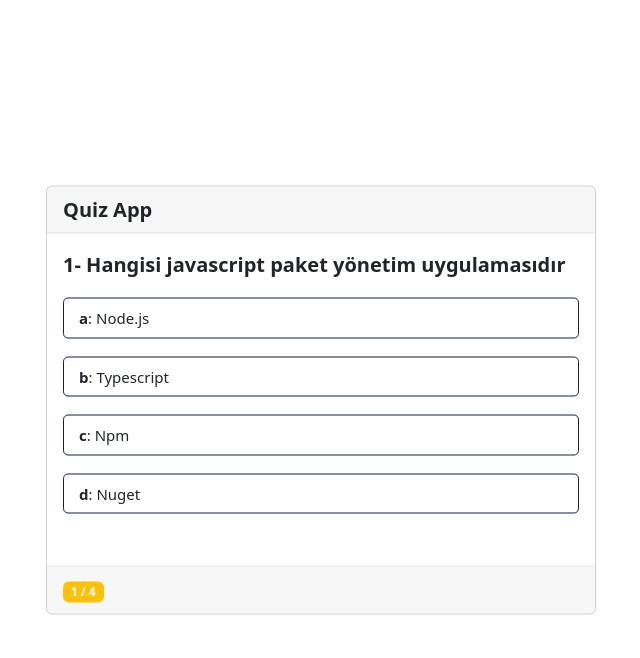
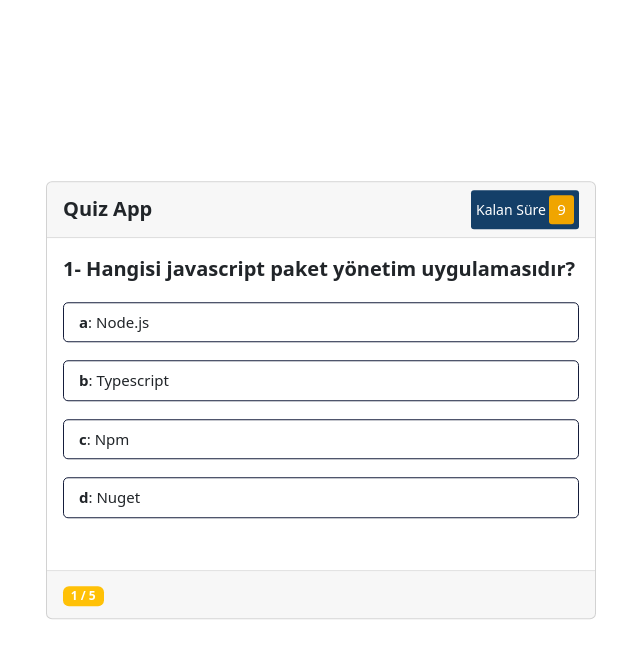
Before and after one commit to NaimeDmts/Quiz-Uygulama-OOP, a plain HTML site: page index.html in a window 1280 px wide. Both pictures are taken after a click on the element "Start Quiz". Shown: the whole page, without its empty margins (319-959 px from the left). Drawn offline with nearby package versions, Linux system fonts and the light colour scheme.

Commit message:
7- Cevaplama Süresi Eklenmesi

```diff
--- a/index.html
+++ b/index.html
@@ -21,19 +21,19 @@
     <div class="card quiz_box">
         <header class="card-header">
             <div class="title">Quiz App</div>
+            <div class="timer">
+                <div class="time_text">Kalan Süre</div>
+                <div class="time_second">10</div>
+            </div>
         </header>
+
         <section class="card-body">
-            <div class="question_text">
+            <div class="question_text"></div>
+            <div class="option_list"></div>
+        </section>
 
-            </div>
-            <div class="option_list">
-
-            </div>
-        </section>
         <footer class="card-footer">
-            <div class="question_index">
-
-            </div>
+            <div class="question_index"></div>
             <button class="btn btn-primary btn-sm next_btn">Sonraki Soru</button>
         </footer>
     </div>
@@ -44,9 +44,10 @@
         <div class="buttons">
             <button class="btn btn-primary btn_replay">Tekrar Başlat</button>
             <button class="btn btn-primary btn_quit">Testi Bitir</button>
-
         </div>
     </div>
+
+
     <script src="ui.js"></script>
     <script src="soru.js"></script>
     <script src="quiz.js"></script>
--- a/script.js
+++ b/script.js
@@ -3,6 +3,7 @@ const ui = new UI();
 
 ui.btn_start.addEventListener('click', function(){
     ui.quiz_box.classList.add('active');
+    startTimer(10);
     ui.soruGoster( quiz.soruGetir());
     ui.soruSayisiniGoster(quiz.sorularIndex +1 ,quiz.sorular.length);
     ui.next_btn.classList.remove('show');
@@ -11,13 +12,14 @@ ui.btn_start.addEventListener('click', function(){
 ui.next_btn.addEventListener('click', function(){
     if(quiz.sorular.length != quiz.sorularIndex + 1){
         quiz.sorularIndex += 1;
+        clearInterval(counter);
+        startTimer(10);
         ui.soruSayisiniGoster(quiz.sorularIndex +1 ,quiz.sorular.length);
         ui.next_btn.classList.remove('show');
         ui.soruGoster( quiz.soruGetir());
-
     }
     else{
-        console.log("Quiz Bitti.")
+        clearInterval(counter);
         ui.score_box.classList.add('active');
         ui.quiz_box.classList.remove('active');
         ui.skoruGoster(quiz.sorular.length, quiz.dogruCevapSayisi);
@@ -35,8 +37,8 @@ ui.btn_replay.addEventListener('click', function(){
     ui.score_box.classList.remove('active');
 });
 
-
 function optionSelected(option){
+    clearInterval(counter);
     let cevap = option.querySelector('span b').textContent;
     let soru = quiz.soruGetir();
 
@@ -53,6 +55,32 @@ function optionSelected(option){
     for(let i=0; i < ui.option_list.children.length; i++){
         ui.option_list.children[i].classList.add('disabled');
     }
-
     ui.next_btn.classList.add('show');
 }
+
+let counter;
+function startTimer(time){
+    counter = setInterval(timer, 1000)
+
+    function timer(){
+        ui.time_second.textContent = time;
+        time--;
+
+        if(time < 0){
+            clearInterval(counter);
+
+            ui.time_text.textContent = "Süre Bitti";
+
+            let cevap = quiz.soruGetir().dogruCevap;
+            for(let option of ui.option_list.children){
+
+                if(option.querySelector('span b').textContent == cevap){
+                    option.classList.add('correct');
+                    option.insertAdjacentHTML("beforeEnd", ui.correctIcon);
+                }
+                option.classList.add('disabled');
+            }
+            ui.next_btn.classList.add('show');
+        }
+    }
+}
--- a/soru.js
+++ b/soru.js
@@ -9,8 +9,9 @@ Soru.prototype.cevabiKontrolEt = function(cevap){
 }
 
 let sorular = [
-    new Soru("1- Hangisi javascript paket yönetim uygulamasıdır",{ a:"Node.js", b:"Typescript", c:"Npm", d:"Nuget" },"c"),
-    new Soru("2- Hangisi .net paket yönetim uygulamasıdır",{ a:"Node.js", b:"Nuget", c:"Npm" },"b"),
-    new Soru("3- Hangisi javascript paket yönetim uygulamasıdır",{ a:"Node.js", b:"Typescript", c:"Npm" },"c"),
-    new Soru("4- Hangisi .net paket yönetim uygulamasıdır",{ a:"Node.js", b:"Nuget", c:"Npm" },"b"),
+    new Soru("1- Hangisi javascript paket yönetim uygulamasıdır?",{ a:"Node.js", b:"Typescript", c:"Npm", d:"Nuget" },"c"),
+    new Soru("2- Hangisi .net paket yönetim uygulamasıdır?",{ a:"Node.js", b:"Nuget", c:"Npm", d:"Typescript" },"b"),
+    new Soru("3- Hangisi frontend kapsamında değerlendirilmez?",{ a:"CSS", b:"HTML", c:"Javascript", d:"Sql"  },"d"),
+    new Soru("4- Hangisi backend kapsamında değerlendirilir?",{ a:"Node.js", b:"Typescript", c:"Angular", d:"React" },"a"),
+    new Soru("5- Hangisi javascript programlama dilini kullanmaz?",{ a:"React", b:"Angular", c:"Vuejs",d:"asp.Net" },"d")
 ];
--- a/style.css
+++ b/style.css
@@ -69,6 +69,34 @@
     align-items: center;
     justify-content: space-between;
 }
+
+/* timer */
+.quiz_box header{
+    display: flex;
+    align-items: center;
+    justify-content: space-between;
+}
+.quiz_box header .timer{
+    display: flex;
+    align-items: center;
+    background-color: #143F68;
+    color: #fff;
+    padding: 5px;
+    border-radius: 3px;
+    font-size: 15px;
+}
+.quiz_box header .timer .time_text{
+    font-size: 14px;
+}
+.quiz_box header .timer .time_second{
+    background-color:#F0A500;
+    border-radius: 3px;
+    padding: 3px;
+    margin-left: 3px;
+    width: 25px;
+    text-align: center;
+}
+
 /* score box */
 .score_box.active{
     opacity: 1;
--- a/ui.js
+++ b/ui.js
@@ -8,7 +8,9 @@ function UI(){
     this.correctIcon = '<div class="correct"><i class="fas fa-check"></i></div>',
     this.incorrectIcon =  '<div class="incorrect"><i class="fas fa-times"></i></div>',
     this.question_text = document.querySelector('.question_text'),
-    this.score_box = document.querySelector('.score_box')
+    this.score_box = document.querySelector('.score_box'),
+    this.time_text = document.querySelector('.time_text'),
+    this.time_second = document.querySelector('.time_second')
 }
 UI.prototype.soruGoster =function(soru){
     let question = `<span>${soru.soruMetni}</span>`;
```
